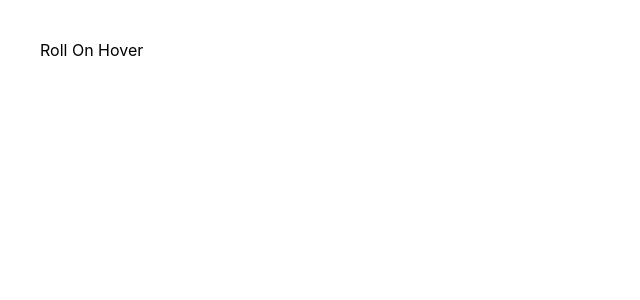
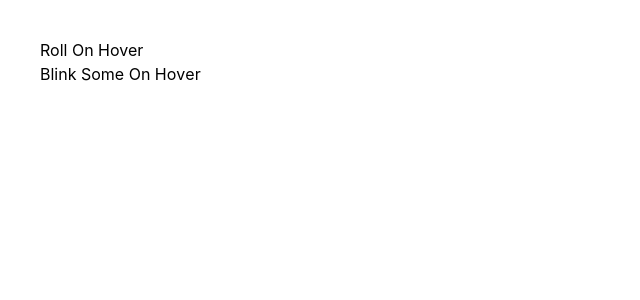
Before and after one commit to mamangss/components, a React (Create React App) app: page / in a window 1280 px wide. Shown: the top 300 px of the page, without its empty margins (0-640 px from the left). Built offline with nearby package versions, Linux system fonts and the light colour scheme.

Commit message:
feat: add blink some on hover

```diff
--- a/src/App.tsx
+++ b/src/App.tsx
@@ -1,5 +1,6 @@
 import { RollOnHover } from './components/RollOnHover';
 import styles from './App.module.scss';
+import { BlinkSomeOnHover } from './components/BlinkSomeOnHover';
 
 const App = () => {
 
@@ -8,6 +9,10 @@ const App = () => {
 			<RollOnHover>
 				Roll On Hover
 			</RollOnHover>
+
+			<BlinkSomeOnHover
+				text={'Blink Some On Hover'}
+			/>
 		</div>
 	);
 }
--- /dev/null
+++ b/src/components/BlinkSomeOnHover/BlinkSomeOnHover.module.scss
@@ -0,0 +1,48 @@
+.blinkSomeOnHover {
+	cursor: pointer;
+	display: flexbox;
+	flex-direction: row;
+	flex-wrap: wrap;
+
+	&:hover {
+		.blinkChar-0 {
+			animation: blink .5s ease;
+		}
+		.blinkChar-1 {
+			animation: blink .5s ease .1s;
+		}
+		.blinkChar-2 {
+			animation: blink .5s ease .2s;
+		}
+		.blinkChar-3 {
+			animation: blink .5s ease .3s;
+		}
+	}
+
+	span:not(.space) {
+		display: inline-block;
+	}
+}
+
+@keyframes blink {
+	0% {
+		opacity: 1;
+		transform: translateY(0);
+	}
+	25% {
+		opacity: 0;
+		transform: translateY(2px);
+	}
+	50% {
+		opacity: 1;
+		transform: translateY(0);
+	}
+	75% {
+		opacity: 0;
+		transform: translateY(2px);
+	}
+	100% {
+		opacity: 1;
+		transform: translateY(0);
+	}
+}
--- /dev/null
+++ b/src/components/BlinkSomeOnHover/BlinkSomeOnHover.tsx
@@ -0,0 +1,30 @@
+import { IBlinkSomeOnHover } from '.';
+import styles from './BlinkSomeOnHover.module.scss';
+
+const BlinkSomeOnHover: React.FC<IBlinkSomeOnHover> = ({
+	text = 'Blink Some On Hover'
+}) => {
+
+	return (
+		<div className={styles.blinkSomeOnHover}>
+			{text.split('').map((textChar, key) => {
+				const randomNum: number = Math.floor(Math.random() * 10);
+
+				return (
+					<span
+						key={key}
+						className={
+							textChar == ' ' ?
+								styles.space :
+								randomNum < 4 ? styles[`blinkChar-${randomNum}`] : ''
+						}
+					>
+						{textChar}
+					</span>
+				)
+			})}
+		</div>
+	);
+};
+
+export default BlinkSomeOnHover;
--- /dev/null
+++ b/src/components/BlinkSomeOnHover/index.ts
@@ -0,0 +1,5 @@
+export { default as BlinkSomeOnHover } from './BlinkSomeOnHover';
+
+export interface IBlinkSomeOnHover {
+	text: string;
+};
```
